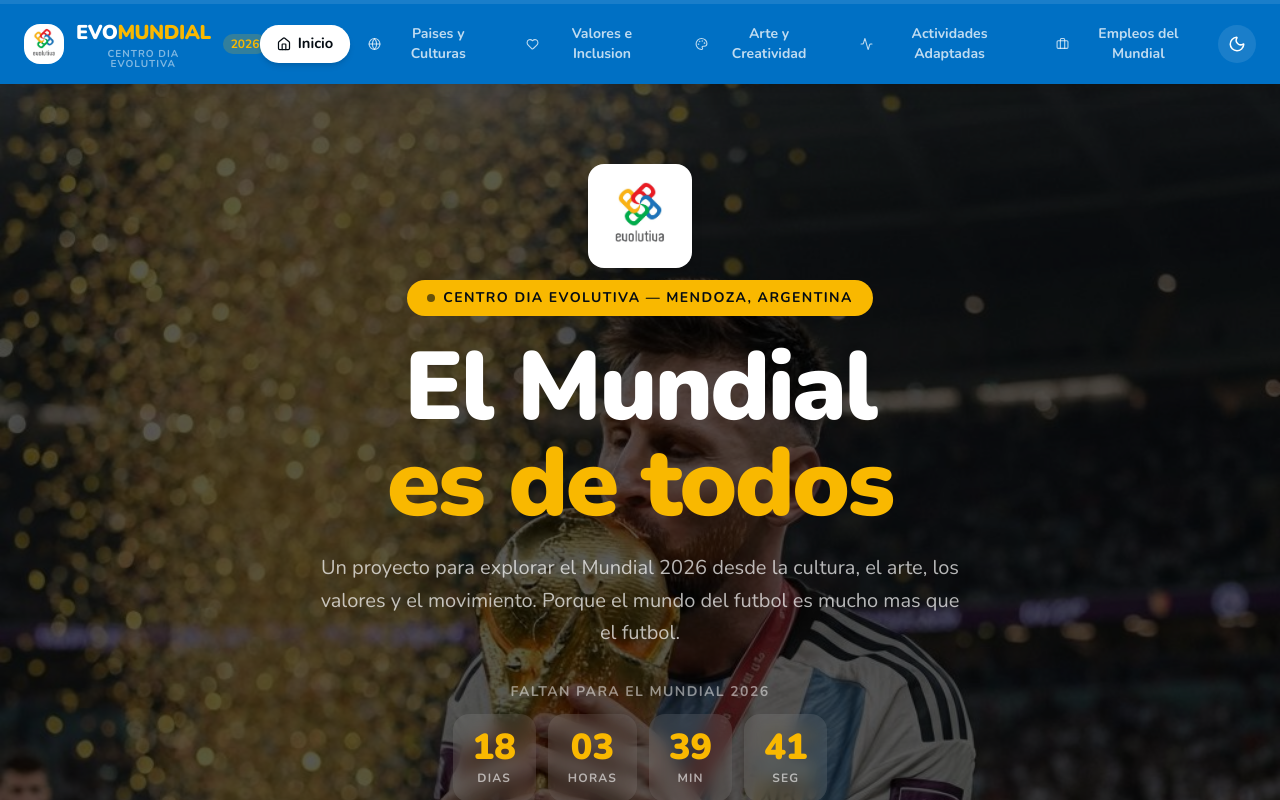
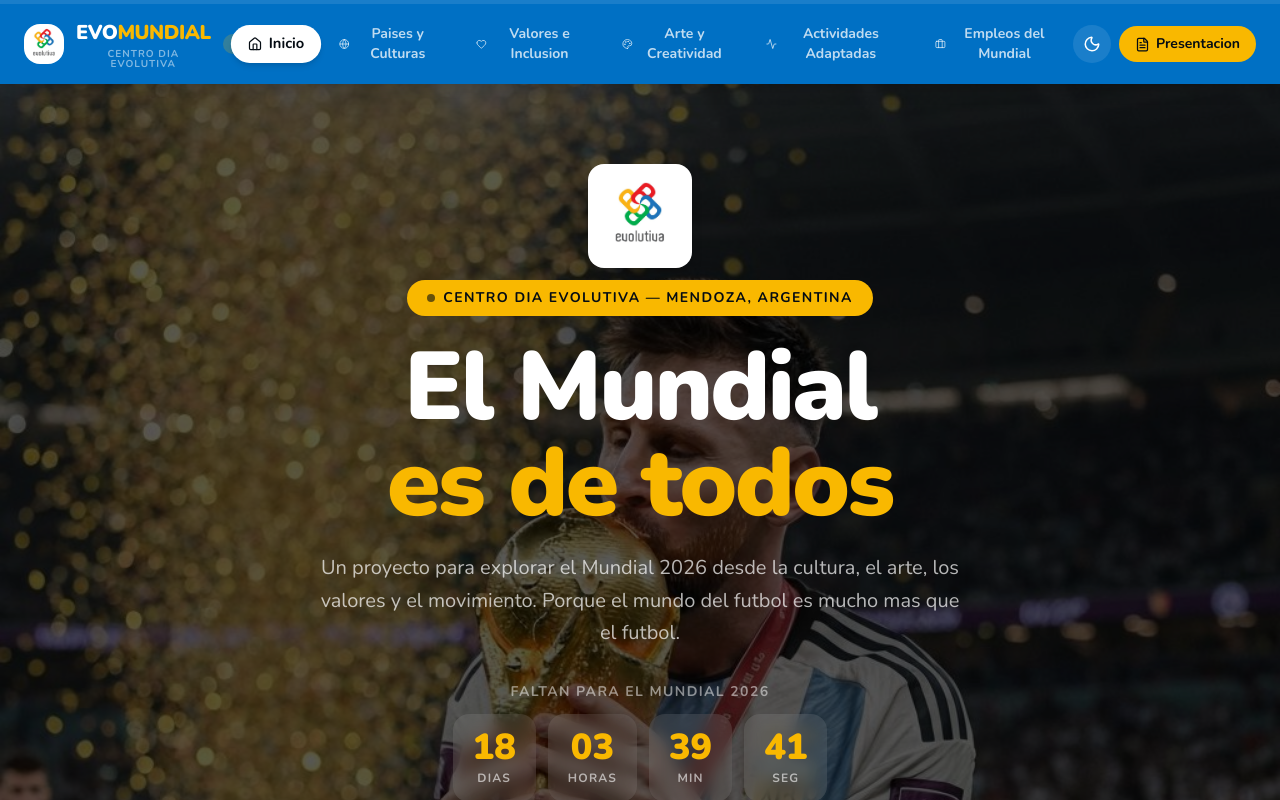
Before and after one commit to facutech3-design/evomundial, a Next.js app: page / in a window 1280 px wide. Shown: the top 800 px of the page. Built offline with nearby package versions, Linux system fonts and the light colour scheme.

Commit message:
feat: add "Presentacion" button in navigation\n\nAdd "Presentacion" button with PDF link in desktop and mobile menus.

```diff
--- a/components/navbar.tsx
+++ b/components/navbar.tsx
@@ -1,8 +1,9 @@
 "use client"
 
 import { useState, useEffect } from "react"
-import { Globe, Heart, Palette, Activity, Briefcase, Home, Menu, X, Sun, Moon } from "lucide-react"
+import { Globe, Heart, Palette, Activity, Briefcase, Home, Menu, X, Sun, Moon, FileText } from "lucide-react"
 import Image from "next/image"
+import Link from "next/link"
 import { cn } from "@/lib/utils"
 
 const SECTIONS = [
@@ -136,6 +137,18 @@ export default function Navbar({
             {isDark ? <Sun size={18} /> : <Moon size={18} />}
           </button>
 
+          {/* Enlace PDF */}
+          <Link
+            href="/pdf"
+            target="_blank"
+            rel="noopener noreferrer"
+            className="hidden md:flex items-center gap-1.5 rounded-full bg-accent text-accent-foreground px-4 py-2 text-sm font-bold transition-all hover:opacity-90 active:scale-95"
+            title="Ver presentacion PDF"
+          >
+            <FileText size={15} />
+            Presentacion
+          </Link>
+
           {/* Mobile menu button */}
           <button
             className="lg:hidden text-white p-2 rounded-lg hover:bg-white/10"
@@ -176,6 +189,19 @@ export default function Navbar({
                 </li>
               )
             })}
+            {/* Enlace PDF en mobile */}
+            <li>
+              <Link
+                href="/pdf"
+                target="_blank"
+                rel="noopener noreferrer"
+                onClick={() => setMenuOpen(false)}
+                className="flex w-full items-center gap-3 rounded-xl px-4 py-3 text-base font-semibold bg-accent text-accent-foreground mt-1"
+              >
+                <FileText size={18} />
+                Ver Presentacion PDF
+              </Link>
+            </li>
           </ul>
         </div>
       )}
```
